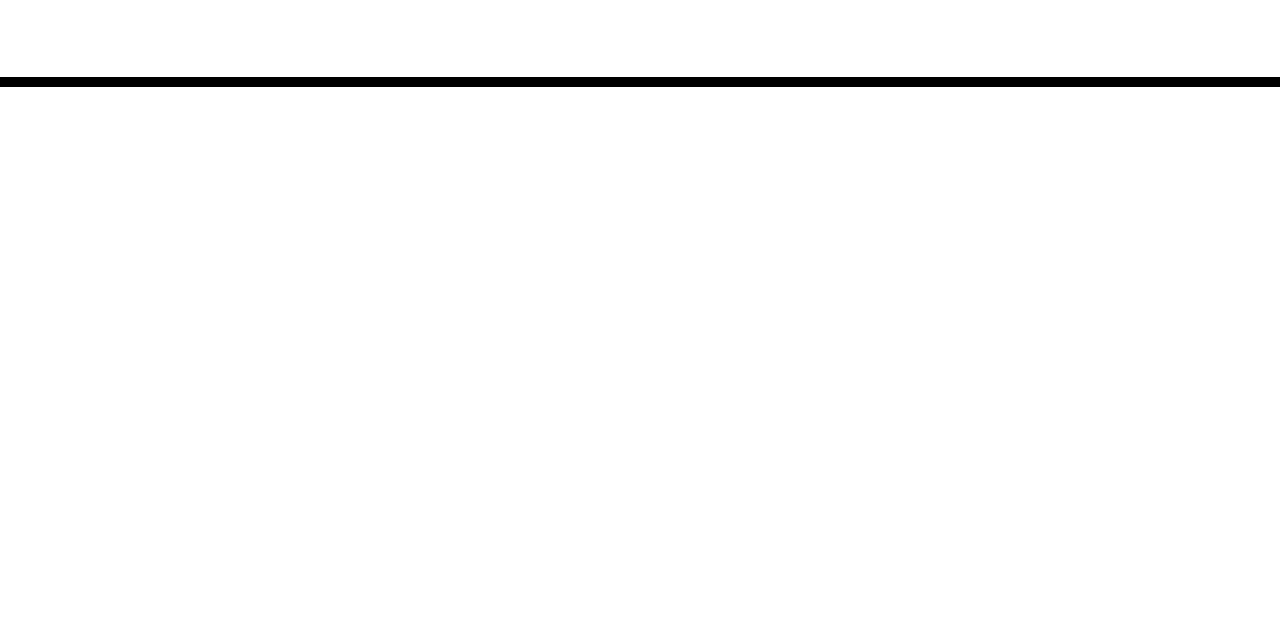
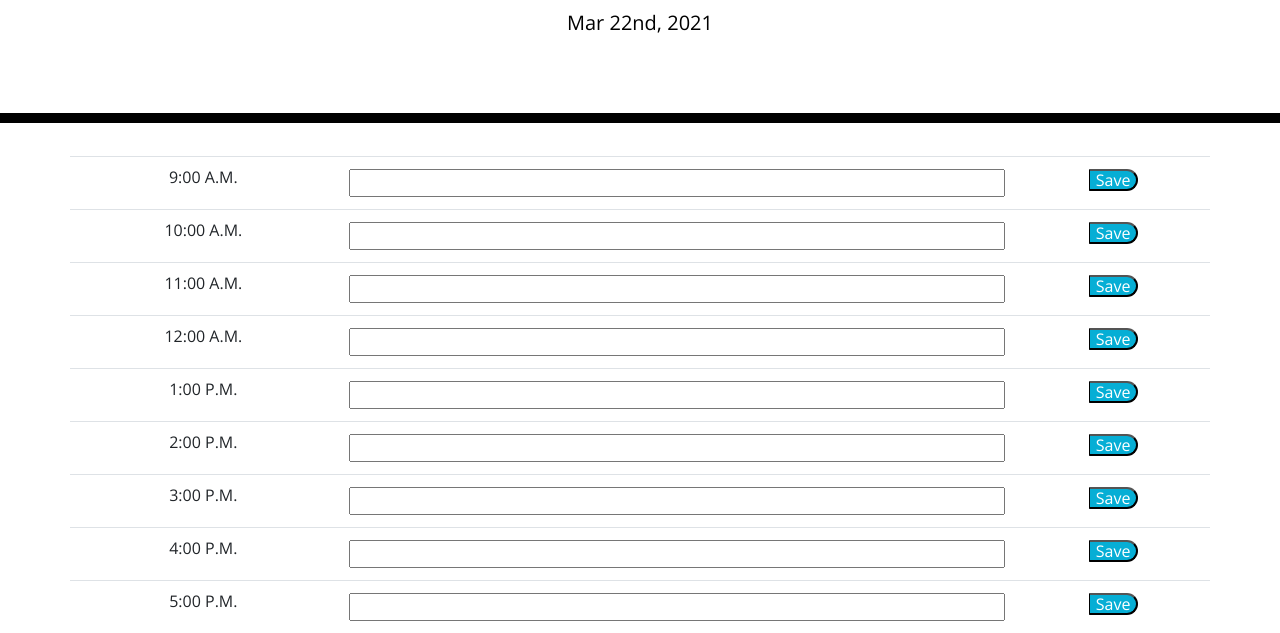
Before and after one commit to RyeBowTie/Ryan-Daily-Schedule, a plain HTML site: page index.html in a window 1280 px wide. Shown: the part 181-814 px from the top of the page. Drawn offline with nearby package versions, Linux system fonts and the light colour scheme.

Commit message:
added ids to select each button/input

```diff
--- a/index.html
+++ b/index.html
@@ -29,10 +29,60 @@
       <p id="currentDay" class="lead"></p>
     </header>
     <div class="container">
-      <!-- Timeblocks go here -->
+        <div class="row">
+            <table class="table">
+                <tr class="tableRow">
+                    <td>9:00 A.M.</td>
+                    <td><input type="text" class="col-12" id="nineEl"></td>
+                    <td><input type="submit" class="saveBtn" id="nineSaved" value="Save"></td>
+                </tr>
+                <tr>
+                    <td>10:00 A.M.</td>
+                    <td><input type="text" class="col-12" id="tenEl"></td>
+                    <td><input type="submit" class="saveBtn" id="tenSaved" value="Save"></td>
+                </tr>
+                <tr>
+                    <td>11:00 A.M.</td>
+                    <td><input type="text" class="col-12" id="elevenEl"></td>
+                    <td><input type="submit" class="saveBtn" id="elevenSaved" value="Save"></td>
+                </tr>
+                <tr>
+                    <td>12:00 A.M.</td>
+                    <td><input type="text" class="col-12" id="twelveEl"></td>
+                    <td><input type="submit" class="saveBtn" id="twelveSaved" value="Save"></td>
+                </tr>
+                <tr>
+                    <td>1:00 P.M.</td>
+                    <td><input type="text" class="col-12" id="oneEl"></td>
+                    <td><input type="submit" class="saveBtn" id="oneSaved" value="Save"></td>
+                </tr>
+                <tr>
+                    <td>2:00 P.M.</td>
+                    <td><input type="text" class="col-12" id="twoEl"></td>
+                    <td><input type="submit" class="saveBtn" id="twoSaved" value="Save"></td>
+                </tr>
+                <tr>
+                    <td>3:00 P.M.</td>
+                    <td><input type="text" class="col-12" id="threeEl"></td>
+                    <td><input type="submit" class="saveBtn" id="threeSaved" value="Save"></td>
+                </tr>
+                <tr>
+                    <td>4:00 P.M.</td>
+                    <td><input type="text" class="col-12" id="fourEl"></td>
+                    <td><input type="submit" class="saveBtn" id="fourSaved" value="Save"></td>
+                </tr>
+                <tr>
+                    <td>5:00 P.M.</td>
+                    <td><input type="text" class="col-12" id="fiveEl"></td>
+                    <td><input type="submit" class="saveBtn" id="fiveSaved" value="Save"></td>
+                </tr>
+            </table>
+        </div>
+
     </div>
 
     <script src="https://cdnjs.cloudflare.com/ajax/libs/jquery/3.2.1/jquery.min.js"></script>
     <script src="https://cdnjs.cloudflare.com/ajax/libs/moment.js/2.24.0/moment.min.js"></script>
+    <script src="./script.js"></script>
   </body>
 </html>
```
